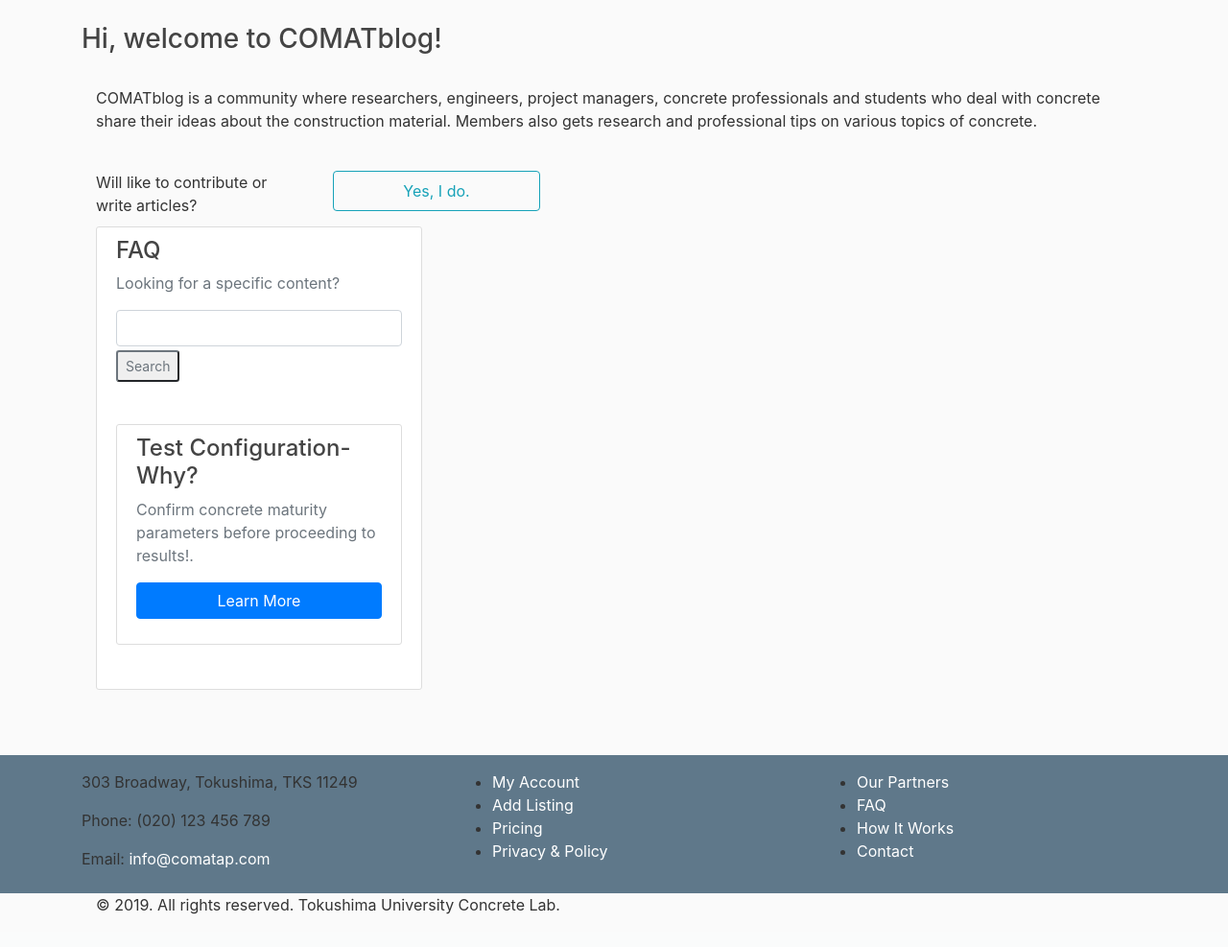
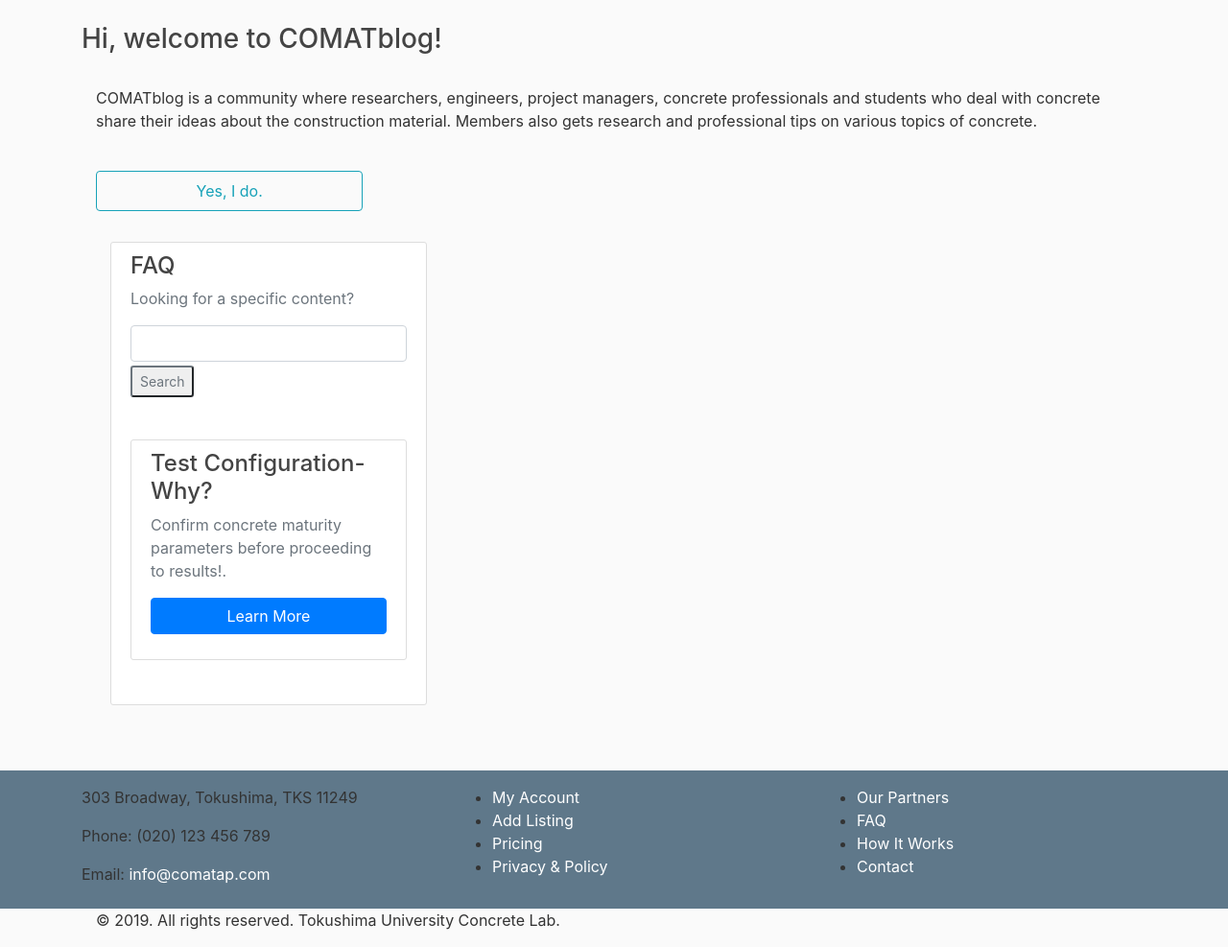
Before and after one commit to olurepo/comatap, a Django app: page /blog/ in a window 1280 px wide. Shown: the part 56-1043 px from the top of the page at 96% size. Before the commit the page ends 1009 px from the top, so only its background shows below. Run offline with Django 3.2, Linux system fonts and the light colour scheme; data that the repository does not hold is empty; some libraries are stand-ins or nearby versions.

Commit message:
Blog Page Layout

```diff
--- a/blog/templates/blog/home.html
+++ b/blog/templates/blog/home.html
@@ -7,12 +7,9 @@
     <p class="article-content col-md-12">
       COMATblog is a community where researchers, engineers, project managers, concrete professionals and students who deal with concrete share their ideas about the construction material. Members also gets research and professional tips on various topics of concrete.
 
-      <div class="col-md-8">
+      <div class="col-md-10">
         <div class="row">
             <p class="article-content">
-              <div class="col-md-4">
-                Will like to contribute or write articles?
-              </div>
               <div class="form-group col-md-4">
                 {% if user.is_authenticated %}
                   <a class="nav-item nav-link btn btn-outline-info" href="{% url 'post-create' %}"> Create New Article </a>
@@ -23,7 +20,8 @@
             </p>
         </div>
       </div>
-
+    </p>
+    <div class="col-md-12">
       <div class="col-md-8 offset-md-2">
         {% for post in posts %}  <!-- this is similar to 'for loop' in python -->
             <article class="media content-section">
@@ -82,7 +80,7 @@
             </p>
         </div>
       </div>
-    </p>
+    </div>
 
 {% endblock content %}  <!--we can use just 'endblock' but for easy indentification of
                             what block we are closing-->
```
